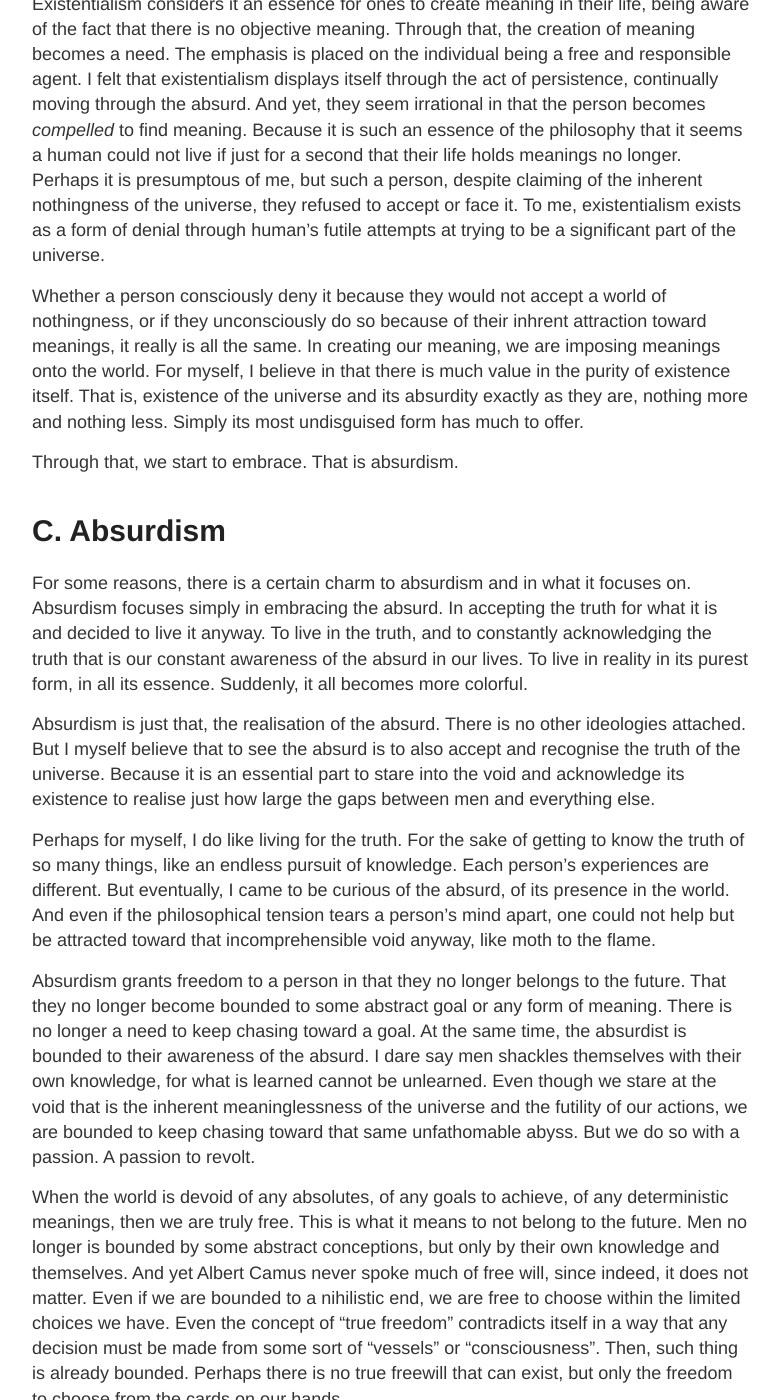
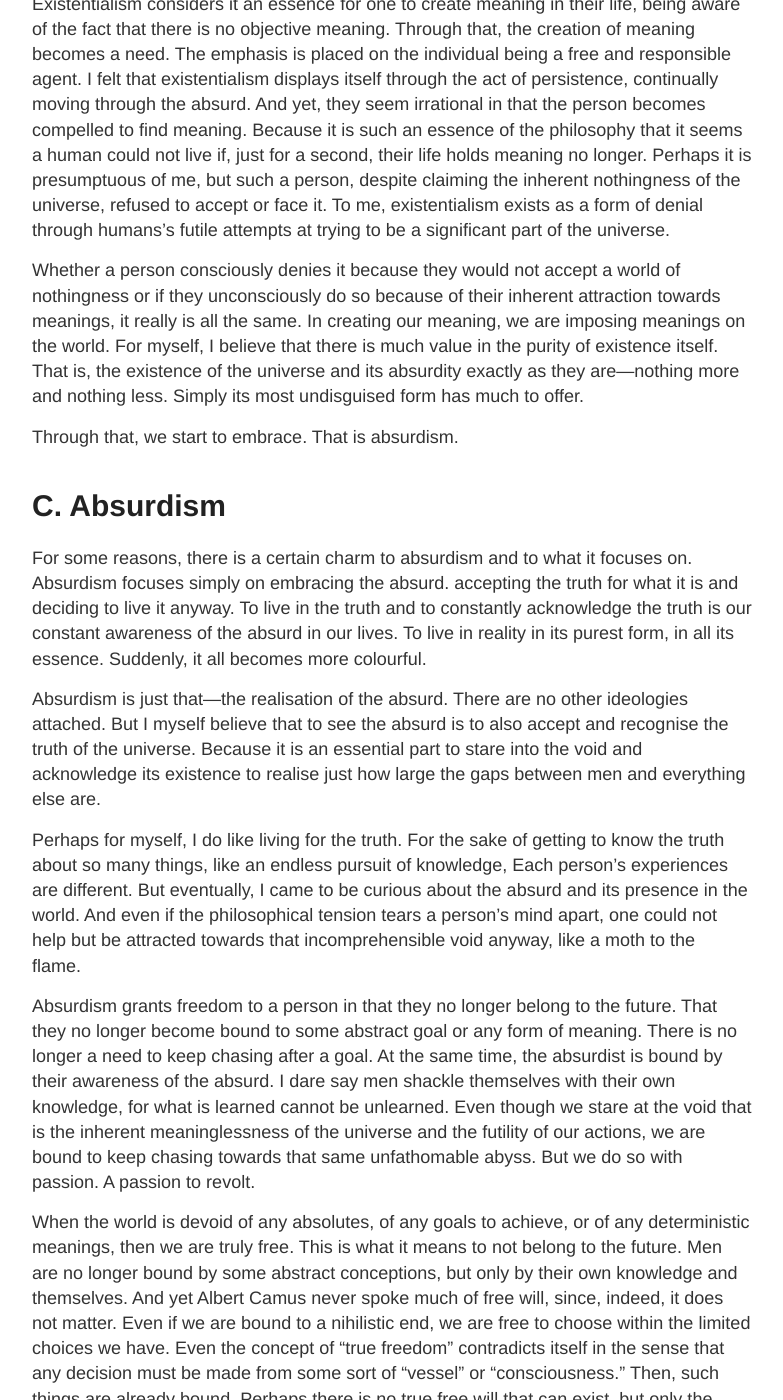
Before and after one commit to theduckshepherd/theduckshepherd.github.io, a Jekyll site: the page built from _posts/2024-05-04-discussion-we-are-all-going-to-die.md, in a window 1280 px wide and 1400 px high, scrolled down 1414 px. Shown: the whole window, without its empty margins (248-1031 px from the left). Built offline with Jekyll 4.4.1, drawn with Linux system fonts in a browser that asks for light colours; some of the changed text lies outside the part shown.

Commit message:
Update 2024-05-04-discussion-we-are-all-going-to-die.md

```diff
--- a/_posts/2024-05-04-discussion-we-are-all-going-to-die.md
+++ b/_posts/2024-05-04-discussion-we-are-all-going-to-die.md
@@ -4,42 +4,47 @@ title: "(WIP) We Are All Going to Die"
 category: discussion
 ---
 
-Simply put, another of my strange post on absurdism, albeit free will is a more interesting topic. From Albert Camus, "for the absurd man, it is not a matter of explaining and solving, but of experiencing and describing. Everything begins with lucid indifference."
+<!-- Word count: 1344 -->
 
-A time to take on the difference beween existentialism and absurdism, perhaps? And an odd take on free will, which is vastly irrelevant to human society but relevant as a dissection of words. The studies of semantics, rather than the idea of free will.
+Simply put, another of my strange posts on absurdism, albeit free will, is a more interesting topic. From Albert Camus, "for the absurd man, it is not a matter of explaining and solving, but of experiencing and describing. Everything begins with lucid indifference."
+
+Perhaps time to take on the difference between existentialism and absurdism. And an odd take on free will, which is vastly irrelevant to human society but relevant as a dissection of words. The study of semantics rather than the idea of free will.
 
 Maybe even this title is misleading.
 
 # A. Determinism
-Death is deterministic. Thus, there is a deterministic outcome. However, the process of getting there is probabilistic. Pray tell, what is the chance that one of us get hit by a car tomorrow! Anyway, I would rather that not happening. Too much things I would miss out on. In fact, I might die before humanity invent interstellar space travels or wormholes.
+Death is deterministic. Thus, there is a deterministic outcome. However, the process of getting there is probabilistic. Pray tell, what is the chance that one of us gets hit by a car tomorrow? Anyway, I would rather that not happen. There are too many things I would miss out on. In fact, I might die before humanity invents interstellar space travel or wormholes.
 
-There is a question over whether what we do is truly free will. Is it a chemical process in our cells that will inevitably lead to a certain conclusion, or do we really have a choice? How do we know our chosen action is not already predetermined? That seems to contradict how we see the world, given that we always feel a certain sense of control over our immediate actions. The decisions to move your hand a certain way to pick up a cup, for example. It is impressive, is it not? Free will seems to require a consciousness.
+There is a question over whether what we do is truly free will. Is it a chemical process in our cells that will inevitably lead to a certain conclusion, or do we really have a choice? How do we know our chosen action is not already predetermined? That seems to contradict how we see the world, given that we always feel a certain sense of control over our immediate actions. The decision to move your hand a certain way to pick up a cup, for example, It is impressive, is it not? Free will seems to require a consciousness.
 
-What actions can be considered to stem from free will? Most of the time, free will tends to imply that we do as we want, independent of others' influences. Even then, our actions are then bounded to our own interests. Free to us, but objectively still shackled, I believe. However, that is the definition of free will, as a phrase. Free will must allow for us to be held accountable for our actions. As individual words, "free" in "free will" perhaps means to be independent. Then perhaps a more daring move is to act without being influenced by our own thought. Randomness, or perhaps entropy. Regardless of the answer, it loses significant since it is no longer relevant to us.
+What actions can be considered to stem from free will? Most of the time, free will tends to imply that we do as we want, independent of others' influences. Even then, our actions are bounded by our own interests. Free to us, but objectively still shackled, I believe. However, that is the definition of free will as a phrase. Free will must allow for us to be held accountable for our actions. As individual words, "free" in "free will" perhaps means to be independent. Then perhaps a more daring move is to act without being influenced by our own thoughts. Randomness, or perhaps entropy. Regardless of the answer, it loses significance since it is no longer relevant to us.
 
-All living beings have survival instincts. Actions being bounded to this instincts, even lacking conscious thoughts, could it be considered free will too? Perhaps not, for free will requires a "will", a conscious thought. But a will cannot be free, for it is bounded to whatever that it originates from. As two words connected together, "free will" is contradictory, because one is trying to attribute the characteristic of freedom to something that cannot be free.
+All living beings have survival instincts. Actions being bound by these instincts, even those lacking conscious thoughts, could it be considered free will too? Perhaps not, for free will requires a "will,"  a conscious thought. But a will cannot be free, for it is bound to whatever it originates from. As two words connected together, "free will" is contradictory because one is trying to attribute the characteristic of freedom to something that cannot be free.
 
 Must this "free will" be able to defy all things to be truly free? Then, it must overcome death and destruction. Then will it qualify as a living being? Because without being a living entity, I can't imagine it having a will.
 
 Either way, this discussion over the semantics of "free will" is somewhat pointless.
 
 # B. Existentialism.
-Existentialism considers it an essence for ones to create meaning in their life, being aware of the fact that there is no objective meaning. Through that, the creation of meaning becomes a need. The emphasis is placed on the individual being a free and responsible agent. I felt that existentialism displays itself through the act of persistence, continually moving through the absurd. And yet, they seem irrational in that the person becomes _compelled_ to find meaning. Because it is such an essence of the philosophy that it seems a human could not live if just for a second that their life holds meanings no longer. Perhaps it is presumptous of me, but such a person, despite claiming of the inherent nothingness of the universe, they refused to accept or face it. To me, existentialism exists as a form of denial through human's futile attempts at trying to be a significant part of the universe.
+Existentialism considers it an essence for one to create meaning in their life, being aware of the fact that there is no objective meaning. Through that, the creation of meaning becomes a need. The emphasis is placed on the individual being a free and responsible agent. I felt that existentialism displays itself through the act of persistence, continually moving through the absurd. And yet, they seem irrational in that the person becomes compelled to find meaning. Because it is such an essence of the philosophy that it seems a human could not live if, just for a second, their life holds meaning no longer. Perhaps it is presumptuous of me, but such a person, despite claiming the inherent nothingness of the universe, refused to accept or face it. To me, existentialism exists as a form of denial through humans's futile attempts at trying to be a significant part of the universe.
 
-Whether a person consciously deny it because they would not accept a world of nothingness, or if they unconsciously do so because of their inhrent attraction toward meanings, it really is all the same. In creating our meaning, we are imposing meanings onto the world. For myself, I believe in that there is much value in the purity of existence itself. That is, existence of the universe and its absurdity exactly as they are, nothing more and nothing less. Simply its most undisguised form has much to offer.
+Whether a person consciously denies it because they would not accept a world of nothingness or if they unconsciously do so because of their inherent attraction towards meanings, it really is all the same. In creating our meaning, we are imposing meanings on the world. For myself, I believe that there is much value in the purity of existence itself. That is, the existence of the universe and its absurdity exactly as they are—nothing more and nothing less. Simply its most undisguised form has much to offer.
 
 Through that, we start to embrace. That is absurdism.
 
 # C. Absurdism
-For some reasons, there is a certain charm to absurdism and in what it focuses on. Absurdism focuses simply in embracing the absurd. In accepting the truth for what it is and decided to live it anyway. To live in the truth, and to constantly acknowledging the truth that is our constant awareness of the absurd in our lives. To live in reality in its purest form, in all its essence. Suddenly, it all becomes more colorful.
+For some reasons, there is a certain charm to absurdism and to what it focuses on. Absurdism focuses simply on embracing the absurd. accepting the truth for what it is and deciding to live it anyway. To live in the truth and to constantly acknowledge the truth is our constant awareness of the absurd in our lives. To live in reality in its purest form, in all its essence. Suddenly, it all becomes more colourful.
 
-Absurdism is just that, the realisation of the absurd. There is no other ideologies attached. But I myself believe that to see the absurd is to also accept and recognise the truth of the universe. Because it is an essential part to stare into the void and acknowledge its existence to realise just how large the gaps between men and everything else.
+Absurdism is just that—the realisation of the absurd. There are no other ideologies attached. But I myself believe that to see the absurd is to also accept and recognise the truth of the universe. Because it is an essential part to stare into the void and acknowledge its existence to realise just how large the gaps between men and everything else are.
 
-Perhaps for myself, I do like living for the truth. For the sake of getting to know the truth of so many things, like an endless pursuit of knowledge. Each person's experiences are different. But eventually, I came to be curious of the absurd, of its presence in the world. And even if the philosophical tension tears a person's mind apart, one could not help but be attracted toward that incomprehensible void anyway, like moth to the flame.
+Perhaps for myself, I do like living for the truth. For the sake of getting to know the truth about so many things, like an endless pursuit of knowledge, Each person's experiences are different. But eventually, I came to be curious about the absurd and its presence in the world. And even if the philosophical tension tears a person's mind apart, one could not help but be attracted towards that incomprehensible void anyway, like a moth to the flame.
 
-Absurdism grants freedom to a person in that they no longer belongs to the future. That they no longer become bounded to some abstract goal or any form of meaning. There is no longer a need to keep chasing toward a goal. At the same time, the absurdist is bounded to their awareness of the absurd. I dare say men shackles themselves with their own knowledge, for what is learned cannot be unlearned. Even though we stare at the void that is the inherent meaninglessness of the universe and the futility of our actions, we are bounded to keep chasing toward that same unfathomable abyss. But we do so with a passion. A passion to revolt.
+Absurdism grants freedom to a person in that they no longer belong to the future. That they no longer become bound to some abstract goal or any form of meaning. There is no longer a need to keep chasing after a goal. At the same time, the absurdist is bound by their awareness of the absurd. I dare say men shackle themselves with their own knowledge, for what is learned cannot be unlearned. Even though we stare at the void that is the inherent meaninglessness of the universe and the futility of our actions, we are bound to keep chasing towards that same unfathomable abyss. But we do so with passion. A passion to revolt.
 
-When the world is devoid of any absolutes, of any goals to achieve, of any deterministic meanings, then we are truly free. This is what it means to not belong to the future. Men no longer is bounded by some abstract conceptions, but only by their own knowledge and themselves. And yet Albert Camus never spoke much of free will, since indeed, it does not matter. Even if we are bounded to a nihilistic end, we are free to choose within the limited choices we have. Even the concept of "true freedom" contradicts itself in a way that any decision must be made from some sort of "vessels" or "consciousness". Then, such thing is already bounded. Perhaps there is no true freewill that can exist, but only the freedom to choose from the cards on our hands.
+When the world is devoid of any absolutes, of any goals to achieve, or of any deterministic meanings, then we are truly free. This is what it means to not belong to the future. Men are no longer bound by some abstract conceptions, but only by their own knowledge and themselves. And yet Albert Camus never spoke much of free will, since, indeed, it does not matter. Even if we are bound to a nihilistic end, we are free to choose within the limited choices we have. Even the concept of "true freedom" contradicts itself in the sense that any decision must be made from some sort of "vessel" or "consciousness." Then, such things are already bound. Perhaps there is no true free will that can exist, but only the freedom to choose from the cards in our hands.
+
+# D. Finale
+It was a pointless discussion, really, over whether we have free will or not. Because in the end, we could not know, and does it even matter? It seems that we can choose what happens now. And as long as it seems like we have some choices, it's already enough. Even if we know we might just be puppets moved by the strings or not, what matters is our own realities. That is how our world is shaped. And as long as, in that world, we have free will, it is enough. Any possible differences could not be distinguished clearly, so why not enjoy it while it lasts?
 
 **Yours truly,<br>
 The Duck Shepherd**
```
